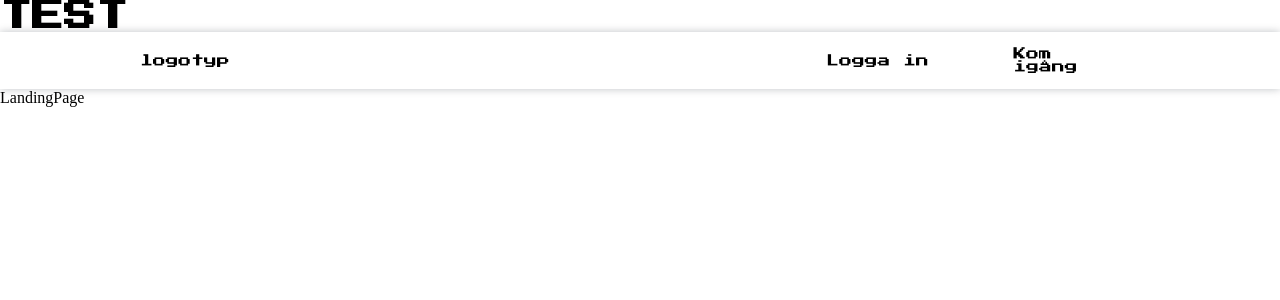
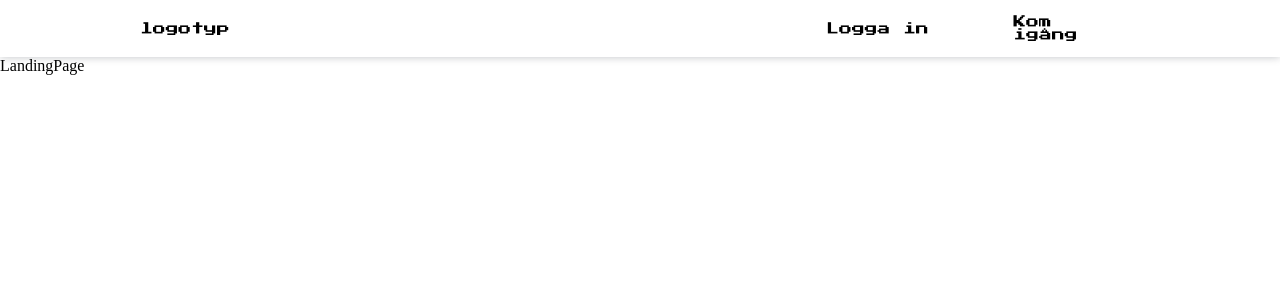
Before and after one commit to ArastoSahbaei/BITup-web, a React (Create React App) app: page / in a window 1280 px wide. Shown: the top 300 px of the page. Built offline with nearby package versions, Linux system fonts and the light colour scheme.

Commit message:
will now deploy sucessfully

```diff
--- a/src/App.tsx
+++ b/src/App.tsx
@@ -13,10 +13,7 @@ export const App = () => {
 			</>
 			<UserProvider>
 				<Routes>
-					<>
-						<h1>TEST</h1>
-						<Navigation />
-					</>
+					<Navigation />
 				</Routes>
 			</UserProvider>
 		</>
```
